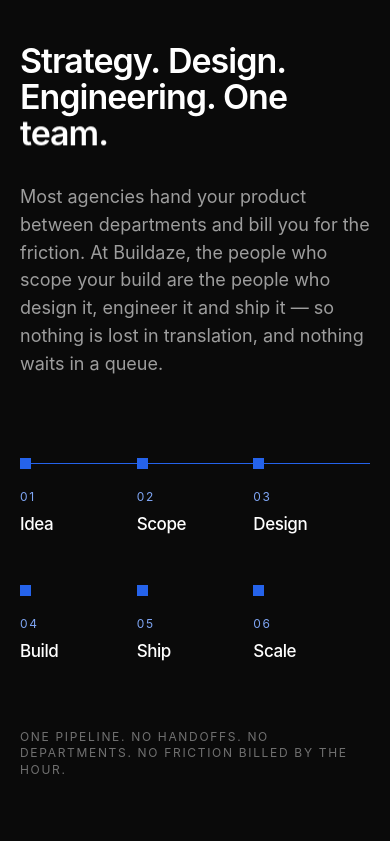
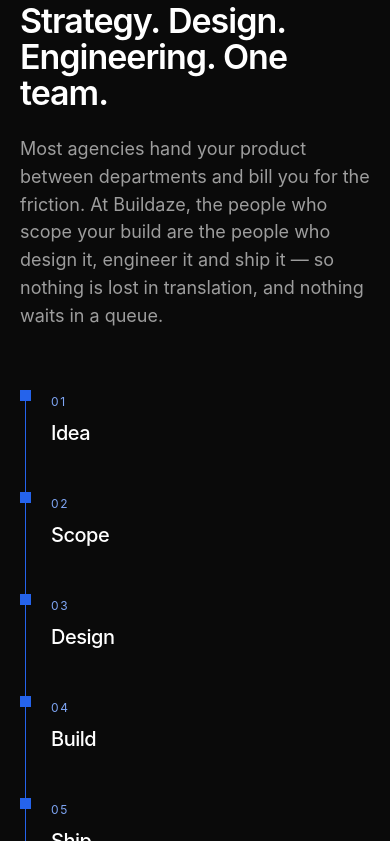
Before and after one commit to MirzaMohidImran/buildaze, a Next.js app: page / in a window 390 px wide. Shown: the part 1423-2264 px from the top of the page. Built offline with nearby package versions, Linux system fonts and the light colour scheme.

Commit message:
Use a vertical Buildaze Model timeline on mobile.
Co-authored-by: Cursor <cursoragent@cursor.com>

```diff
--- a/components/sections/Manifesto.tsx
+++ b/components/sections/Manifesto.tsx
@@ -6,34 +6,34 @@ import { RevealText } from "@/components/motion/RevealText";
 import { Reveal } from "@/components/motion/Reveal";
 import { SectionLabel } from "@/components/ui/SectionLabel";
 
-const PIPELINE = ["Idea", "Scope", "Design", "Build", "Ship", "Scale"];
+const PIPELINE = ["Idea", "Scope", "Design", "Build", "Ship", "Scale"] as const;
 
 /**
  * The Buildaze promise: one integrated team, one pipeline.
- * The pipeline diagram draws itself as the user scrolls.
+ * Mobile: vertical timeline. Desktop: horizontal scroll-drawn pipeline.
  */
 export function Manifesto() {
   const ref = useRef<HTMLDivElement>(null);
   const reduced = useReducedMotion();
   const { scrollYProgress } = useScroll({
     target: ref,
-    offset: ["start 0.8", "end 0.45"],
+    offset: ["start 0.85", "end 0.4"],
   });
-  const lineScale = useTransform(scrollYProgress, [0.25, 1], [0, 1]);
+  const lineScale = useTransform(scrollYProgress, [0.2, 1], [0, 1]);
 
   return (
-    <section aria-labelledby="manifesto-heading" className="relative py-28 md:py-44">
+    <section aria-labelledby="manifesto-heading" className="relative py-20 md:py-44">
       <div className="mx-auto max-w-[1600px] px-5 md:px-10">
         <SectionLabel index="01" label="The Buildaze model" />
 
-        <div className="mt-10 max-w-[1000px]">
+        <div className="mt-8 max-w-[1000px] md:mt-10">
           <RevealText
             as="h2"
             id="manifesto-heading"
             text="Strategy. Design. Engineering. One team."
             className="text-h2 font-semibold text-white"
           />
-          <Reveal delay={0.2} className="mt-8 max-w-[620px]">
+          <Reveal delay={0.2} className="mt-6 max-w-[620px] md:mt-8">
             <p className="text-lead text-mist">
               Most agencies hand your product between departments and bill you
               for the friction. At Buildaze, the people who scope your build are
@@ -43,22 +43,75 @@ export function Manifesto() {
           </Reveal>
         </div>
 
-        {/* Scroll-animated pipeline */}
-        <div ref={ref} className="mt-20 md:mt-28">
-          <div className="relative">
+        <div ref={ref} className="mt-14 md:mt-28">
+          {/* Mobile: vertical one-pipeline timeline */}
+          <ol className="relative md:hidden">
+            <div
+              aria-hidden
+              className="absolute top-1.5 bottom-1.5 left-[5px] w-px bg-line"
+            />
+            <motion.div
+              aria-hidden
+              className="absolute top-1.5 left-[5px] w-px origin-top bg-accent"
+              style={
+                reduced
+                  ? { height: "100%" }
+                  : { scaleY: lineScale, height: "100%" }
+              }
+            />
+            {PIPELINE.map((step, i) => (
+              <li key={step} className="relative flex gap-5 pb-10 last:pb-0">
+                <motion.span
+                  aria-hidden
+                  className="relative z-[1] mt-1 block h-[11px] w-[11px] shrink-0 border border-line-strong bg-ink"
+                  initial={
+                    reduced
+                      ? undefined
+                      : {
+                          backgroundColor: "#0a0a0a",
+                          borderColor: "rgba(255,255,255,0.16)",
+                        }
+                  }
+                  whileInView={
+                    reduced
+                      ? undefined
+                      : { backgroundColor: "#2563eb", borderColor: "#2563eb" }
+                  }
+                  viewport={{ once: true, amount: 1 }}
+                  transition={{ delay: 0.08 + i * 0.08, duration: 0.35 }}
+                />
+                <div className="min-w-0 pt-0.5">
+                  <span className="t-label text-accent-soft">0{i + 1}</span>
+                  <span className="mt-1.5 block text-[20px] font-medium tracking-tight text-white">
+                    {step}
+                  </span>
+                </div>
+              </li>
+            ))}
+          </ol>
+
+          {/* Desktop: horizontal scroll-drawn pipeline */}
+          <div className="relative hidden md:block">
             <div aria-hidden className="rule absolute top-[5px] right-0 left-0" />
             <motion.div
               aria-hidden
               className="absolute top-[5px] left-0 h-px w-full origin-left bg-accent"
               style={reduced ? undefined : { scaleX: lineScale }}
             />
-            <ol className="relative grid grid-cols-3 gap-y-12 md:grid-cols-6">
+            <ol className="relative grid grid-cols-6">
               {PIPELINE.map((step, i) => (
                 <li key={step} className="pr-4">
                   <motion.span
                     aria-hidden
                     className="block h-[11px] w-[11px] border border-line-strong bg-ink"
-                    initial={reduced ? undefined : { backgroundColor: "#0a0a0a", borderColor: "rgba(255,255,255,0.16)" }}
+                    initial={
+                      reduced
+                        ? undefined
+                        : {
+                            backgroundColor: "#0a0a0a",
+                            borderColor: "rgba(255,255,255,0.16)",
+                          }
+                    }
                     whileInView={
                       reduced
                         ? undefined
@@ -68,15 +121,16 @@ export function Manifesto() {
                     transition={{ delay: 0.15 + i * 0.12, duration: 0.4 }}
                   />
                   <span className="t-label mt-5 block text-accent-soft">0{i + 1}</span>
-                  <span className="mt-1.5 block text-[17px] font-medium tracking-tight text-white md:text-[19px]">
+                  <span className="mt-1.5 block text-[19px] font-medium tracking-tight text-white">
                     {step}
                   </span>
                 </li>
               ))}
             </ol>
           </div>
-          <Reveal delay={0.3} className="mt-16">
-            <p className="t-label text-mist-2">
+
+          <Reveal delay={0.25} className="mt-12 md:mt-16">
+            <p className="t-label max-w-[28rem] text-mist-2 md:max-w-none">
               One pipeline. No handoffs. No departments. No friction billed by the hour.
             </p>
           </Reveal>
```
